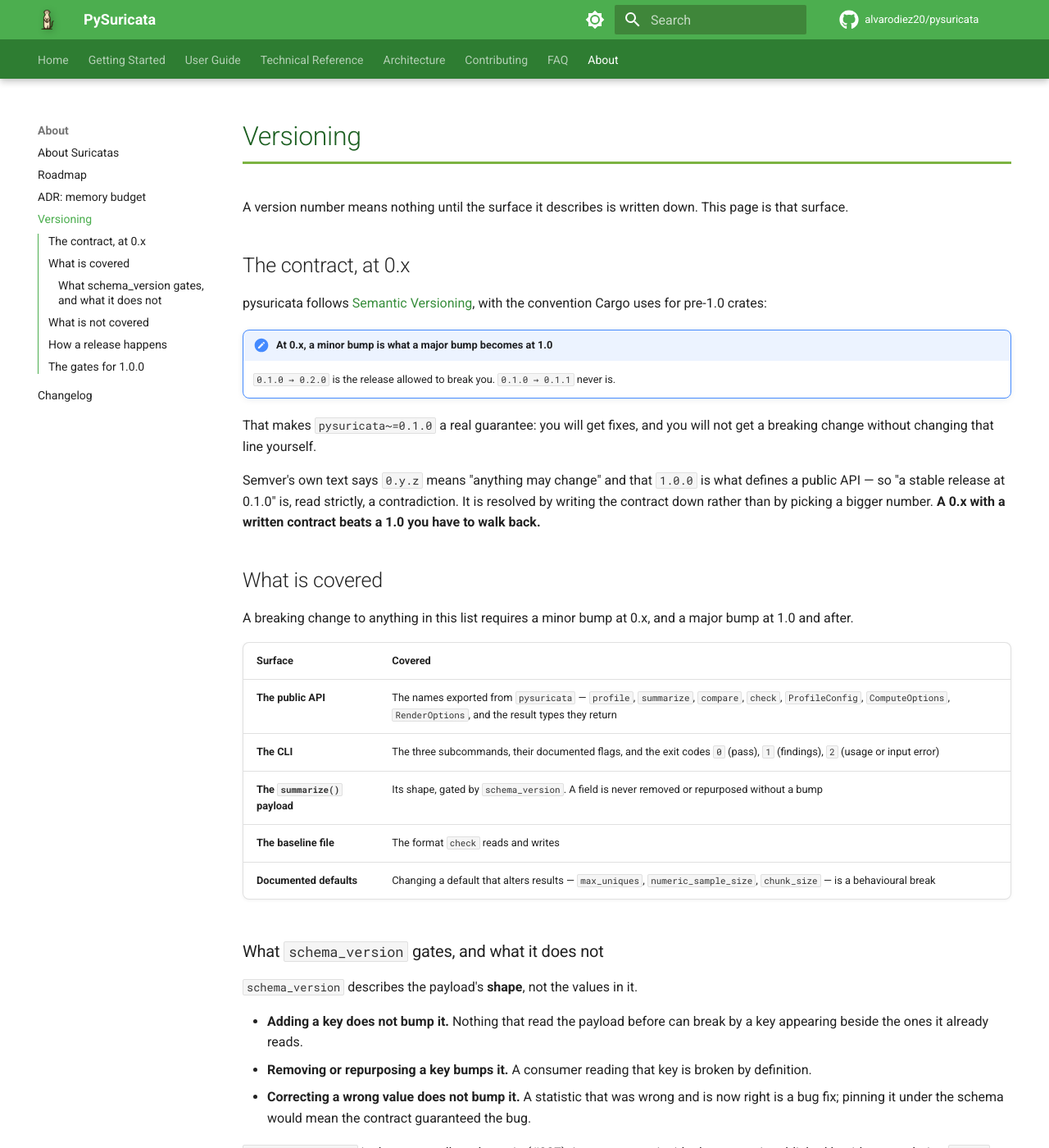
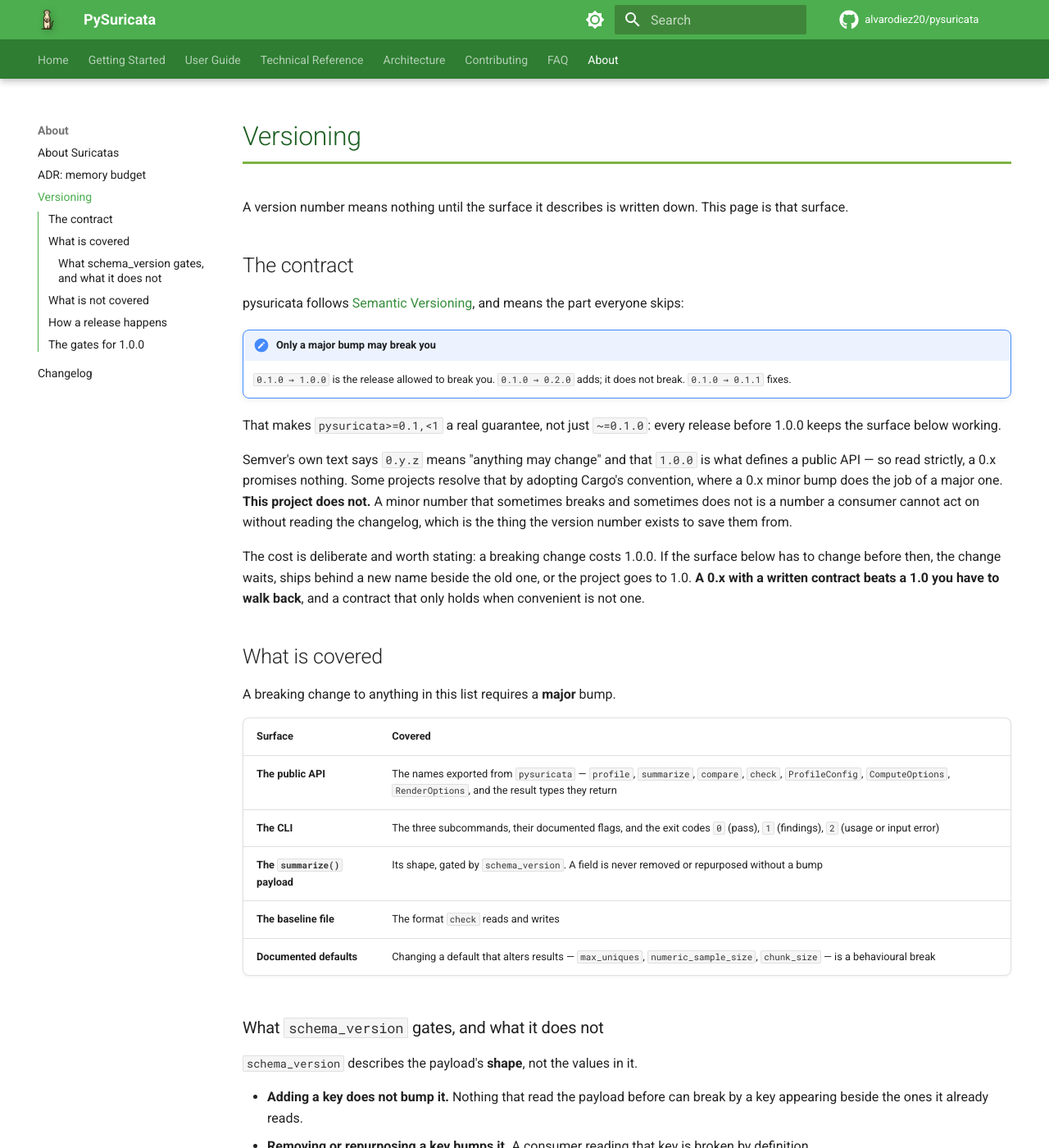
Before and after one commit to alvarodiez20/pysuricata, an MkDocs documentation site: the page built from docs/versioning.md, in a window 1280 px wide and 1400 px high. Shown: the whole window at 82% size. Built offline with MkDocs 1.6.1 and Material for MkDocs 9.7.7, drawn with Linux system fonts in a browser that asks for light colours; comment, search, counter and statistics services are not loaded; some of the changed text lies outside the part shown.

Commit message:
Only a major bump may break, and delete the roadmap page
Two documentation corrections.

**The versioning contract promised the opposite of what it should.** The page
had adopted Cargo's pre-1.0 convention, under which `0.1.0 -> 0.2.0` is the
release allowed to break you. It now says what SemVer means: a break costs a
**major** bump, `0.2.0` adds, `0.1.1` fixes. A minor number that sometimes
breaks and sometimes does not is a number a consumer cannot act on without
reading the changelog, which is the thing a version number exists to save them
from. The cost is written down beside the rule: until 1.0.0 a change to a
covered surface waits, or ships behind a new name beside the old one.

That rule lands immediately on #336, merged an hour earlier, which renamed
`outliers_mod_zscore` to `outliers_mod_zscore_est`. The old name is published
again beside the new one and goes at 1.0.0, so nothing reading the payload today
has to change. `schema_version` stays at 2, for a reason the page now gives
rather than the one it gave: a baseline stored before #327 holds outlier counts
on the old scale, and `check` refusing across schema versions is what stops it
being read as drift.

**`docs/roadmap.md` is deleted.** It was v10, pinned to 0.0.62, and shipped in
the docs nav describing a project ninety releases older than the one a reader
was installing: the redesign it called unfinished has shipped, the one
correctness item it tracked is closed, and its headline ratio came from the
cross-session pairing later shown to be wrong. A roadmap in the docs dates the
moment it is written and nothing after. The issue tracker is the authority,
which is what CLAUDE.md already told anyone working in here. Half of #251 goes
with the file.

`mkdocs build --strict` is clean.

```diff
--- a/docs/versioning.md
+++ b/docs/versioning.md
@@ -8,29 +8,37 @@ description: What a pysuricata version number promises, and what it does not
 A version number means nothing until the surface it describes is written down.
 This page is that surface.
 
-## The contract, at 0.x
+## The contract
 
-pysuricata follows [Semantic Versioning](https://semver.org/), with the
-convention Cargo uses for pre-1.0 crates:
+pysuricata follows [Semantic Versioning](https://semver.org/), and means the
+part everyone skips:
 
-!!! note "At 0.x, a **minor** bump is what a major bump becomes at 1.0"
+!!! note "Only a **major** bump may break you"
 
-    `0.1.0 → 0.2.0` is the release allowed to break you.
-    `0.1.0 → 0.1.1` never is.
+    `0.1.0 → 1.0.0` is the release allowed to break you.
+    `0.1.0 → 0.2.0` adds; it does not break.
+    `0.1.0 → 0.1.1` fixes.
 
-That makes `pysuricata~=0.1.0` a real guarantee: you will get fixes, and you
-will not get a breaking change without changing that line yourself.
+That makes `pysuricata>=0.1,<1` a real guarantee, not just `~=0.1.0`: every
+release before 1.0.0 keeps the surface below working.
 
 Semver's own text says `0.y.z` means "anything may change" and that `1.0.0` is
-what defines a public API — so "a stable release at 0.1.0" is, read strictly, a
-contradiction. It is resolved by writing the contract down rather than by
-picking a bigger number. **A 0.x with a written contract beats a 1.0 you have to
-walk back.**
+what defines a public API — so read strictly, a 0.x promises nothing. Some
+projects resolve that by adopting Cargo's convention, where a 0.x minor bump
+does the job of a major one. **This project does not.** A minor number that
+sometimes breaks and sometimes does not is a number a consumer cannot act on
+without reading the changelog, which is the thing the version number exists to
+save them from.
+
+The cost is deliberate and worth stating: a breaking change costs 1.0.0. If the
+surface below has to change before then, the change waits, ships behind a new
+name beside the old one, or the project goes to 1.0. **A 0.x with a written
+contract beats a 1.0 you have to walk back**, and a contract that only holds
+when convenient is not one.
 
 ## What is covered
 
-A breaking change to anything in this list requires a minor bump at 0.x, and a
-major bump at 1.0 and after.
+A breaking change to anything in this list requires a **major** bump.
 
 | Surface | Covered |
 |---|---|
@@ -54,8 +62,15 @@ major bump at 1.0 and after.
 
 `outliers_iqr_est` is the same call made again (#327): it was a count inside the
 reservoir published beside a population `count`, 49x low at a million rows, and
-correcting it did not bump anything. Schema 2 was bought by the rename that
-travelled with it, `outliers_mod_zscore` to `outliers_mod_zscore_est`.
+correcting it is a fix. It moved `schema_version` to 2 anyway, for a reason the
+rule above does not cover: a baseline stored before the fix holds counts on the
+old scale, and `check` refusing across schema versions is the only thing that
+stops it being compared against the new ones as though it were drift.
+
+The rename that travelled with it, `outliers_mod_zscore` to
+`outliers_mod_zscore_est`, is a break, and a break costs a major bump. So it did
+not ship as one: **both names are published**, and the old one goes at 1.0.0.
+That is the shape every rename takes here.
 
 That last rule was decided on `duplicate_rows_est` (#202), which is the case
 worth recording because it looks like a break and is not. The figure was
@@ -83,13 +98,14 @@ in patch releases without notice.
 - **The exact value of any approximate figure.** Distinct counts, quantiles,
   duplicate counts and the bounds printed beside them are sketch estimates.
   Improving one is a fix, not a break: `0.0.73` changed how quantiles are
-  *presented* and what error bound the duplicate count carries, and neither
-  should have forced a minor bump.
+  *presented* and what error bound the duplicate count carries, and neither is
+  a breaking change.
 - **Log output, progress reporting and timing figures.**
 - **The wheel's dependency floors**, except where raising one drops a Python
   version — that is covered.
 
-Python version support is covered: dropping a Python is a minor bump at 0.x.
+Python version support is covered: dropping a Python is a break, so it waits
+for a major bump.
 
 ## How a release happens
 
--- a/mkdocs.yml
+++ b/mkdocs.yml
@@ -83,7 +83,6 @@ nav:
   - FAQ: faq.md
   - About:
       - About Suricatas: about-suricatas.md
-      - Roadmap: roadmap.md
       - "ADR: memory budget": adr/memory-budget.md
       - Versioning: versioning.md
       - Changelog: changelog.md
```
Also changed, not shown: CHANGELOG.md (+26 -0 lines), CLAUDE.md (+7 -4 lines), docs/internal/DOCS_PLAN.md (+4 -2 lines), docs/roadmap.md (deleted, +0 -345 lines).
